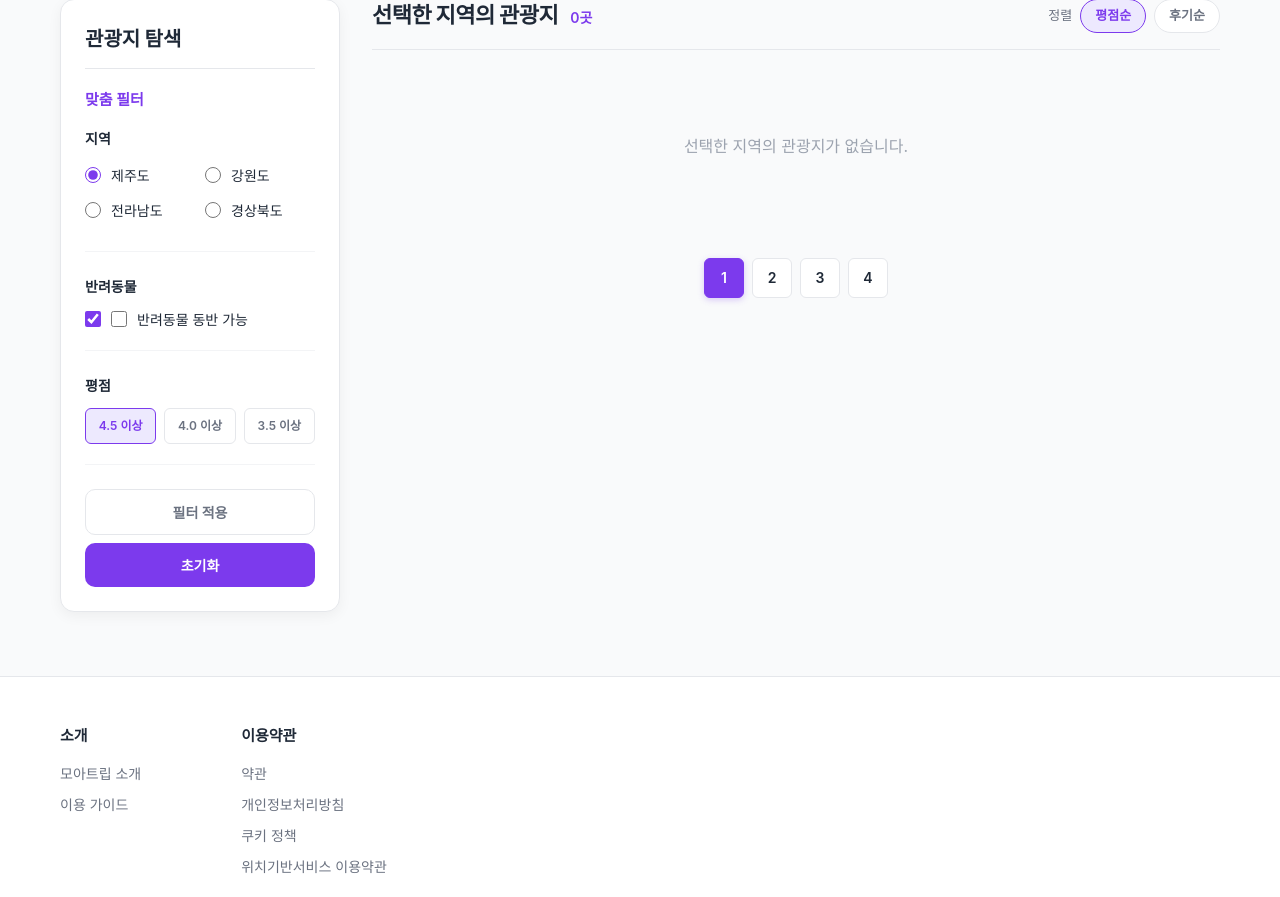
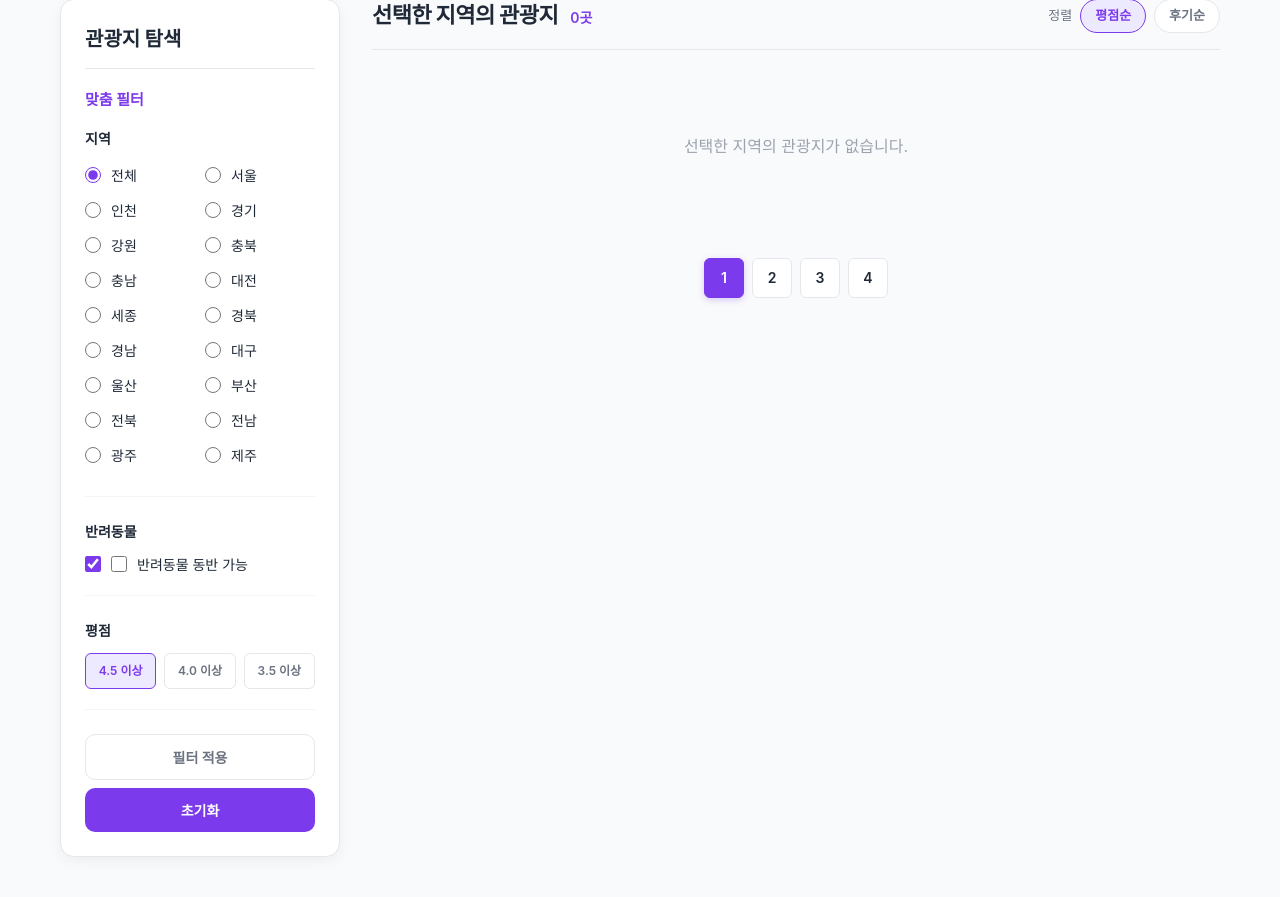
Before and after one commit to SOO-Team2/moa_trip, a Django app: page /explore/ in a window 1280 px wide. Shown: the part 105-1002 px from the top of the page. Run offline with Django 5.2, Linux system fonts and the light colour scheme; data that the repository does not hold is empty; some web fonts are replaced.

Commit message:
Update explore region filter to dynamically render all 17 regions with TourAPI area codes

```diff
--- a/moa_trip_app/templates/explore.html
+++ b/moa_trip_app/templates/explore.html
@@ -19,22 +19,12 @@
       <!-- 지역 필터 -->
       <div class="explore-filter-region">
         <h3>지역</h3>
+        {% for r in tour_regions %}
         <div>
-          <input type="radio" name="region" id="r-jeju" value="39" checked>
-          <label for="r-jeju">제주도</label>
+          <input type="radio" name="region" id="r-{{ r.code }}" value="{{ r.code }}" {% if selected_region == r.code or not selected_region and r.code == 'all' %}checked{% endif %}>
+          <label for="r-{{ r.code }}">{{ r.name }}</label>
         </div>
-        <div>
-          <input type="radio" name="region" id="r-gangwon" value="32">
-          <label for="r-gangwon">강원도</label>
-        </div>
-        <div>
-          <input type="radio" name="region" id="r-jeonnam" value="38">
-          <label for="r-jeonnam">전라남도</label>
-        </div>
-        <div>
-          <input type="radio" name="region" id="r-gyeongbuk" value="35">
-          <label for="r-gyeongbuk">경상북도</label>
-        </div>
+        {% endfor %}
       </div>
 
       <!-- 반려동물 필터 -->
--- a/moa_trip_app/views/tour_views.py
+++ b/moa_trip_app/views/tour_views.py
@@ -69,10 +69,31 @@ def main(request):
 
     return render(request, 'main.html', {"tour_items": tour_items})
 
-
 # ==============================================================================
 # 2. 관광지 (explore)
 # ==============================================================================
+TOUR_REGIONS = [
+    {"code": "all", "name": "전체"},
+    {"code": "1", "name": "서울"},
+    {"code": "2", "name": "인천"},
+    {"code": "31", "name": "경기"},
+    {"code": "32", "name": "강원"},
+    {"code": "33", "name": "충북"},
+    {"code": "34", "name": "충남"},
+    {"code": "3", "name": "대전"},
+    {"code": "8", "name": "세종"},
+    {"code": "35", "name": "경북"},
+    {"code": "36", "name": "경남"},
+    {"code": "4", "name": "대구"},
+    {"code": "7", "name": "울산"},
+    {"code": "6", "name": "부산"},
+    {"code": "37", "name": "전북"},
+    {"code": "38", "name": "전남"},
+    {"code": "5", "name": "광주"},
+    {"code": "39", "name": "제주"},
+]
+
+
 def explore(request):
     selected_region = request.GET.get('region', 'all')
     selected_rating = request.GET.get('min_rating', '4.5')
@@ -113,6 +134,7 @@ def explore(request):
 
     context = {
         'spots': spots,
+        'tour_regions': TOUR_REGIONS,
         'selected_region': selected_region,
         'selected_rating': selected_rating,
         'selected_pet': selected_pet,
@@ -142,7 +164,7 @@ def detail(request):
         return item if isinstance(item, list) else ([item] if item else [])
 
     spot = {}
-    area_code = req_areacode if req_areacode else "39"
+    area_code = req_areacode if req_areacode and req_areacode != 'all' else "39"
 
     # 1. 한국관광공사 공통 상세조회 (detailCommon2 단독 호출: 타입 불문 100% 응답)
     if content_id:
```
